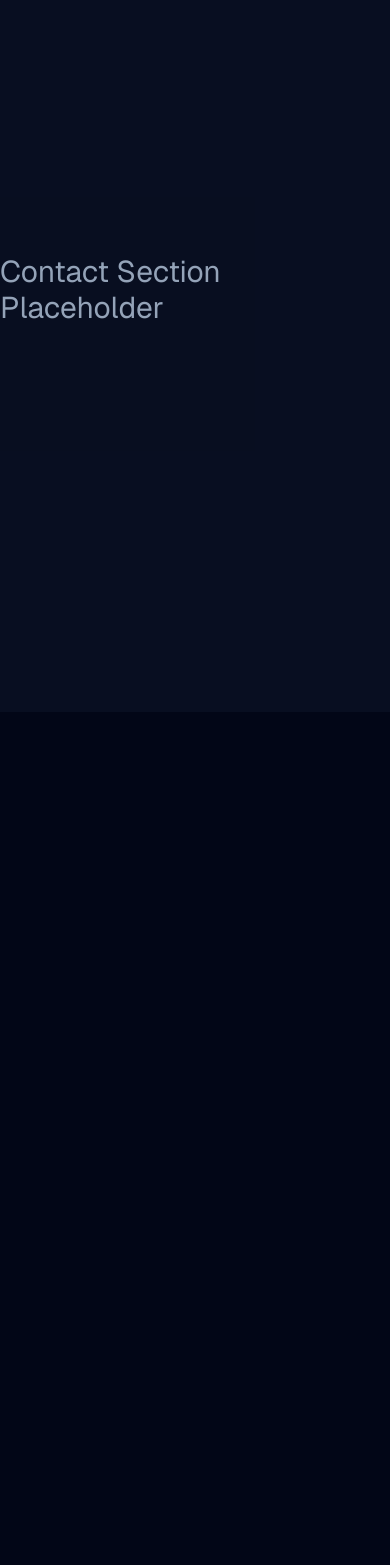
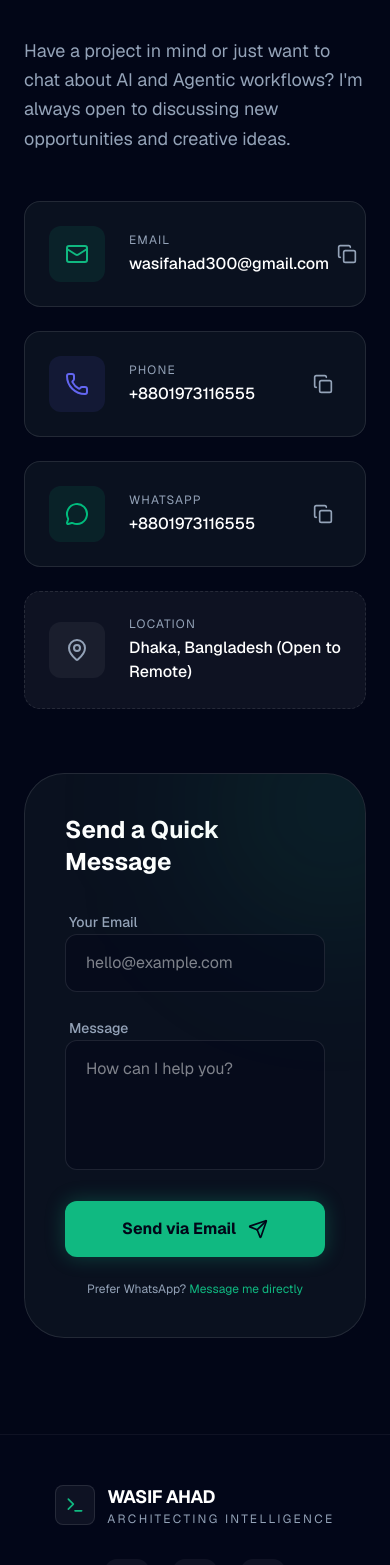
Before and after one commit to wasif23ahad/wasif23ahad-portfolio, a Next.js app: page / in a window 390 px wide. Shown: the part 7932-9497 px from the top of the page. Before the commit the page ends 8644 px from the top, so only its background shows below. Built offline with nearby package versions, Linux system fonts and the light colour scheme.

Commit message:
feat: implement contact section, footer, and integrate into main landing page

```diff
--- a/src/app/page.tsx
+++ b/src/app/page.tsx
@@ -4,6 +4,8 @@ import About from "@/components/sections/About";
 import Skills from "@/components/sections/Skills";
 import Experience from "@/components/sections/Experience";
 import Projects from "@/components/sections/Projects";
+import Contact from "@/components/sections/Contact";
+import Footer from "@/components/Footer";
 
 export default function Home() {
   return (
@@ -14,11 +16,8 @@ export default function Home() {
       <Skills />
       <Experience />
       <Projects />
-
-      {/* Remaining sections will be added in final phase */}
-      <section id="contact" className="py-20 h-screen flex items-center justify-center bg-slate-900/50">
-        <h2 className="text-3xl text-text-secondary">Contact Section Placeholder</h2>
-      </section>
+      <Contact />
+      <Footer />
     </>
   );
 }
--- /dev/null
+++ b/src/components/Footer.tsx
@@ -0,0 +1,58 @@
+'use client';
+
+import { Terminal, Github, Linkedin, Twitter, Globe, Link as LinkIcon, Code } from 'lucide-react';
+
+export default function Footer() {
+  const currentYear = new Date().getFullYear();
+
+  return (
+    <footer className="py-12 px-6 border-t border-white/5 bg-slate-950">
+      <div className="max-w-7xl mx-auto">
+        <div className="flex flex-col md:flex-row justify-between items-center gap-8 mb-12">
+          {/* Brand */}
+          <div className="flex items-center gap-3 group">
+            <div className="w-10 h-10 rounded-lg bg-white/5 flex items-center justify-center border border-white/10 group-hover:border-ai-accent transition-colors">
+              <Terminal className="w-5 h-5 text-ai-accent" />
+            </div>
+            <div className="text-left">
+              <span className="block text-lg font-bold text-white tracking-tight">
+                WASIF AHAD
+              </span>
+              <span className="block text-xs text-text-secondary uppercase tracking-[0.2em] font-mono">
+                Architecting Intelligence
+              </span>
+            </div>
+          </div>
+
+          {/* Socials */}
+          <div className="flex gap-6">
+            <a href="https://github.com/wasif23ahad" target="_blank" rel="noopener noreferrer" className="p-3 rounded-xl bg-white/5 text-text-secondary hover:text-ai-accent hover:bg-white/10 transition-all">
+              <Code className="w-5 h-5" />
+            </a>
+            <a href="https://linkedin.com/in/wasif23ahad" target="_blank" rel="noopener noreferrer" className="p-3 rounded-xl bg-white/5 text-text-secondary hover:text-ai-accent hover:bg-white/10 transition-all">
+              <LinkIcon className="w-5 h-5" />
+            </a>
+            <a href="https://twitter.com/wasif23ahad" target="_blank" rel="noopener noreferrer" className="p-3 rounded-xl bg-white/5 text-text-secondary hover:text-ai-accent hover:bg-white/10 transition-all">
+              <Globe className="w-5 h-5" />
+            </a>
+          </div>
+        </div>
+
+        <div className="flex flex-col md:flex-row justify-between items-center pt-8 border-t border-white/5 gap-4">
+          <p className="text-sm text-text-secondary">
+            © {currentYear} Mohammad Wasif Ahad. All rights reserved.
+          </p>
+          <div className="flex gap-8 text-sm text-text-secondary">
+            <a href="#home" className="hover:text-ai-accent transition-colors">Home</a>
+            <a href="#projects" className="hover:text-ai-accent transition-colors">Projects</a>
+            <a href="#contact" className="hover:text-ai-accent transition-colors">Contact</a>
+          </div>
+          <div className="flex items-center gap-2 text-xs font-mono text-text-secondary/50 uppercase tracking-widest">
+            <span className="w-2 h-2 rounded-full bg-ai-accent animate-pulse" />
+            System Online
+          </div>
+        </div>
+      </div>
+    </footer>
+  );
+}
--- /dev/null
+++ b/src/components/sections/Contact.tsx
@@ -0,0 +1,144 @@
+'use client';
+
+import { motion } from 'framer-motion';
+import { Mail, Phone, MessageCircle, Send, MapPin, Copy, Check } from 'lucide-react';
+import { useState } from 'react';
+
+const contactInfo = [
+  {
+    icon: Mail,
+    label: 'Email',
+    value: 'wasifahad300@gmail.com',
+    href: 'mailto:wasifahad300@gmail.com',
+    color: 'text-ai-accent',
+    bg: 'bg-ai-accent/10',
+  },
+  {
+    icon: Phone,
+    label: 'Phone',
+    value: '+8801973116555',
+    href: 'tel:+8801973116555',
+    color: 'text-fs-accent',
+    bg: 'bg-fs-accent/10',
+  },
+  {
+    icon: MessageCircle,
+    label: 'WhatsApp',
+    value: '+8801973116555',
+    href: 'https://wa.me/8801973116555',
+    color: 'text-emerald-500',
+    bg: 'bg-emerald-500/10',
+  },
+];
+
+export default function Contact() {
+  const [copied, setCopied] = useState<string | null>(null);
+
+  const copyToClipboard = (text: string) => {
+    navigator.clipboard.writeText(text);
+    setCopied(text);
+    setTimeout(() => setCopied(null), 2000);
+  };
+
+  return (
+    <section id="contact" className="py-24 px-6 relative">
+      <div className="max-w-7xl mx-auto">
+        <div className="grid grid-cols-1 lg:grid-cols-2 gap-16">
+          {/* Left Side - Info */}
+          <motion.div
+            initial={{ opacity: 0, x: -50 }}
+            whileInView={{ opacity: 1, x: 0 }}
+            viewport={{ once: true }}
+          >
+            <h2 className="text-4xl font-bold mb-8 flex items-center gap-4">
+              <span className="w-12 h-[2px] bg-ai-accent" />
+              Let&apos;s Connect
+            </h2>
+            <p className="text-text-secondary text-lg mb-12 leading-relaxed max-w-lg">
+              Have a project in mind or just want to chat about AI and Agentic workflows?
+              I&apos;m always open to discussing new opportunities and creative ideas.
+            </p>
+
+            <div className="space-y-6">
+              {contactInfo.map((item) => (
+                <div
+                  key={item.label}
+                  className="flex items-center justify-between p-6 glass rounded-2xl border border-white/5 group hover:border-white/10 transition-all"
+                >
+                  <div className="flex items-center gap-6">
+                    <div className={`w-14 h-14 rounded-xl ${item.bg} flex items-center justify-center shrink-0`}>
+                      <item.icon className={`w-6 h-6 ${item.color}`} />
+                    </div>
+                    <div>
+                      <p className="text-xs text-text-secondary uppercase tracking-widest mb-1">{item.label}</p>
+                      <a href={item.href} className="text-white font-medium hover:text-ai-accent transition-colors">
+                        {item.value}
+                      </a>
+                    </div>
+                  </div>
+                  <button
+                    onClick={() => copyToClipboard(item.value)}
+                    className="p-2 text-text-secondary hover:text-white transition-colors"
+                  >
+                    {copied === item.value ? <Check className="w-5 h-5 text-ai-accent" /> : <Copy className="w-5 h-5" />}
+                  </button>
+                </div>
+              ))}
+
+              <div className="flex items-center gap-6 p-6 rounded-2xl bg-white/5 border border-dashed border-white/10">
+                <div className="w-14 h-14 rounded-xl bg-white/5 flex items-center justify-center shrink-0">
+                  <MapPin className="w-6 h-6 text-text-secondary" />
+                </div>
+                <div>
+                  <p className="text-xs text-text-secondary uppercase tracking-widest mb-1">Location</p>
+                  <p className="text-white font-medium">Dhaka, Bangladesh (Open to Remote)</p>
+                </div>
+              </div>
+            </div>
+          </motion.div>
+
+          {/* Right Side - Quick Contact Form/CTA */}
+          <motion.div
+            initial={{ opacity: 0, x: 50 }}
+            whileInView={{ opacity: 1, x: 0 }}
+            viewport={{ once: true }}
+            className="glass p-10 rounded-[2.5rem] border border-white/10 relative overflow-hidden"
+          >
+            {/* Background Accent */}
+            <div className="absolute -top-24 -right-24 w-64 h-64 bg-ai-accent/10 rounded-full blur-[80px]" />
+
+            <h3 className="text-2xl font-bold text-white mb-8">Send a Quick Message</h3>
+
+            <div className="space-y-6 relative z-10">
+              <div className="space-y-2">
+                <label className="text-sm font-medium text-text-secondary ml-1">Your Email</label>
+                <input
+                  type="email"
+                  placeholder="hello@example.com"
+                  className="w-full bg-slate-950/50 border border-white/10 rounded-xl px-5 py-4 focus:outline-none focus:border-ai-accent/50 transition-all"
+                />
+              </div>
+
+              <div className="space-y-2">
+                <label className="text-sm font-medium text-text-secondary ml-1">Message</label>
+                <textarea
+                  rows={4}
+                  placeholder="How can I help you?"
+                  className="w-full bg-slate-950/50 border border-white/10 rounded-xl px-5 py-4 focus:outline-none focus:border-ai-accent/50 transition-all resize-none"
+                ></textarea>
+              </div>
+
+              <button className="w-full py-4 bg-ai-accent text-slate-950 font-bold rounded-xl flex items-center justify-center gap-3 hover:scale-[1.02] active:scale-[0.98] transition-all shadow-[0_0_20px_rgba(16,185,129,0.3)]">
+                Send via Email <Send className="w-5 h-5" />
+              </button>
+
+              <p className="text-center text-xs text-text-secondary">
+                Prefer WhatsApp? <a href="https://wa.me/8801973116555" className="text-ai-accent hover:underline">Message me directly</a>
+              </p>
+            </div>
+          </motion.div>
+        </div>
+      </div>
+    </section>
+  );
+}
```
